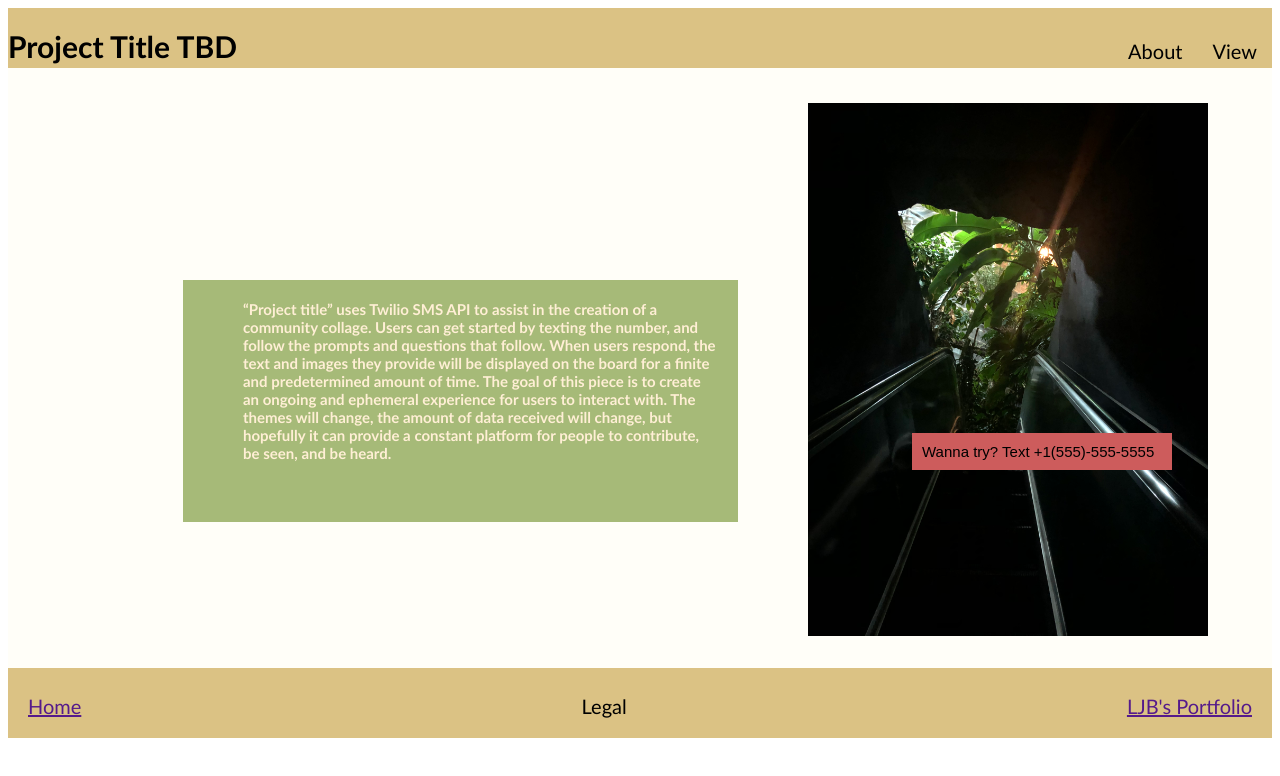
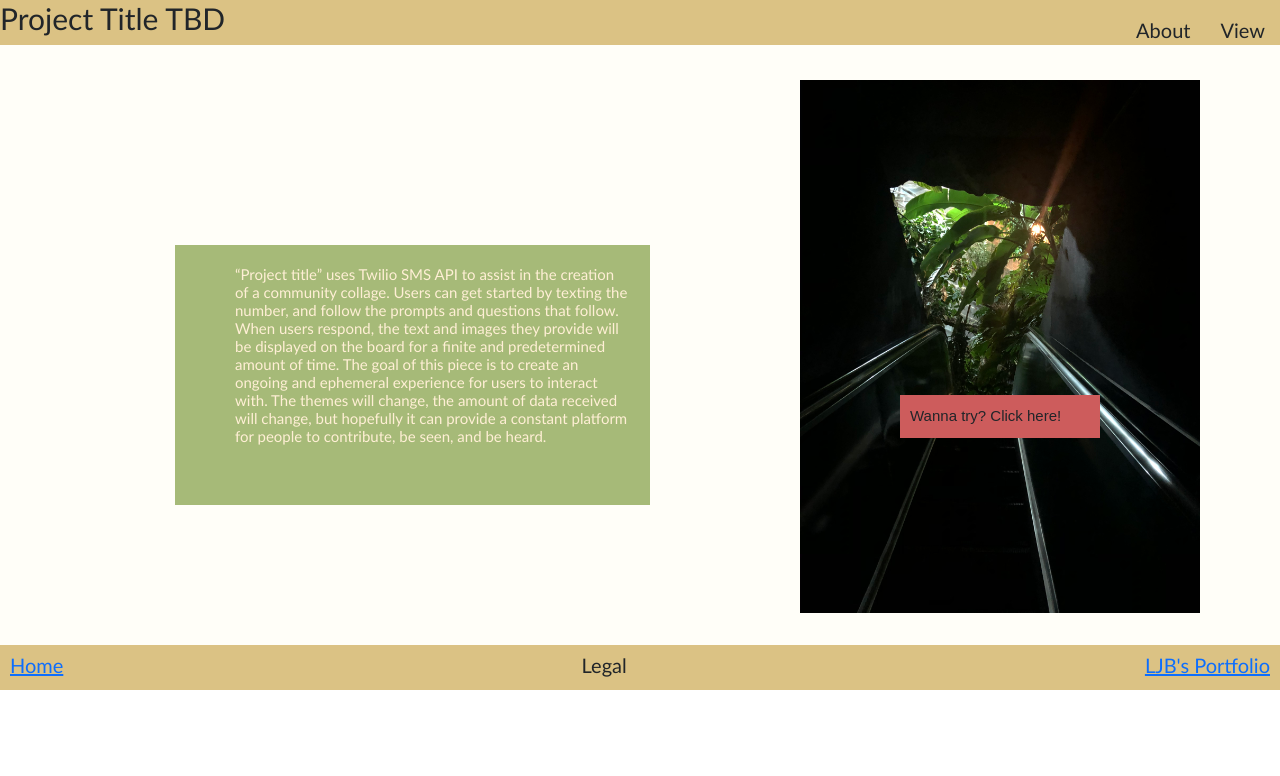
Before and after one commit to Laurenjbrown/class-activities, a plain HTML site: page Portfolio Project/landing.html in a window 1280 px wide. Drawn offline with nearby package versions, Linux system fonts and the light colour scheme.

Commit message:
Bootstrap
I added a pop up modal. You can also see the hover is still there, which is my interactive element on the "wanna try" button. I also have a link that goes to my website.

```diff
--- a/Portfolio Project/landing.html
+++ b/Portfolio Project/landing.html
@@ -4,6 +4,10 @@
     <meta charset="UTF-8">
     <meta http-equiv="X-UA-Compatible" content="IE=edge">
     <meta name="viewport" content="width=device-width, initial-scale=1.0">
+
+    <link href="https://cdn.jsdelivr.net/npm/bootstrap@5.0.0-beta3/dist/css/bootstrap.min.css" rel="stylesheet" integrity="sha384-eOJMYsd53ii+scO/bJGFsiCZc+5NDVN2yr8+0RDqr0Ql0h+rP48ckxlpbzKgwra6" crossorigin="anonymous">
+    <script src="https://cdn.jsdelivr.net/npm/bootstrap@5.0.0-beta3/dist/js/bootstrap.bundle.min.js" integrity="sha384-JEW9xMcG8R+pH31jmWH6WWP0WintQrMb4s7ZOdauHnUtxwoG2vI5DkLtS3qm9Ekf" crossorigin="anonymous"></script>
+
     <title>Community Board</title>
 
     <style>
@@ -11,7 +15,7 @@
             display: flex;
             justify-content: space-between;
             background-color: rgba(183, 134, 11, .5);
-            height: 30px;
+            height: 45px;
             padding-bottom: 30px;
         }
 
@@ -64,9 +68,9 @@
             font-size: 15px;
             position: absolute;
             top: 350px;
-            right: 100px;
+            right: 180px;
             background-color: indianred;
-            width: 240px;
+            width: 200px;
             padding: 10px;
             transition: 0.4s;
         }
@@ -83,8 +87,8 @@
             font-size: 20px;
             font-family: 'Trebuchet MS', 'Lucida Sans Unicode', 'Lucida Grande', 'Lucida Sans', Arial, sans-serif;
             background-color: rgba(183, 134, 11, .5);
-            height: 30px;
-            padding: 20px;
+            height: 45px;
+            padding: 10px;
         }
 
         footer p {
@@ -122,7 +126,27 @@
 
         <img src="Landing Page/IMG-6051.jpg" alt="">
 
-        <p>Wanna try? Text +1(555)-555-5555</p>
+        <!-- Modal -->
+        <div class="modal fade" id="exampleModal" tabindex="-1" aria-labelledby="exampleModalLabel" aria-hidden="true">
+            <div class="modal-dialog">
+                <div class="modal-content">
+                    <!-- <div class="modal-header">
+                        <h5 class="modal-title" id="exampleModalLabel">Text this number...</h5>
+                        <button type="button" class="btn-close" data-bs-dismiss="modal" aria-label="Close"></button>
+                    </div> -->
+                    <div class="modal-body">
+                        Text +1 (202) 949-2021, and you'll a welcome message!
+                        More updates will be come in the coming weeks, so be sure
+                        to check back in with us soon.
+                    </div>
+                    <div class="modal-footer">
+                        <button type="button" class="btn btn-secondary" data-bs-dismiss="modal">Close</button>
+                    </div>
+                </div>
+            </div>
+        </div>
+
+        <p data-bs-toggle="modal" data-bs-target="#exampleModal">Wanna try? Click here!</p>
     </main>
 
     <footer>
@@ -130,7 +154,7 @@
 
         <p>Legal</p>
 
-        <a href="">LJB's Portfolio</a>
+        <a href="http://laurenjessicabrown.com/">LJB's Portfolio</a>
     </footer>
 </body>
 </html>
```
Also changed, not shown: 3 other files.
